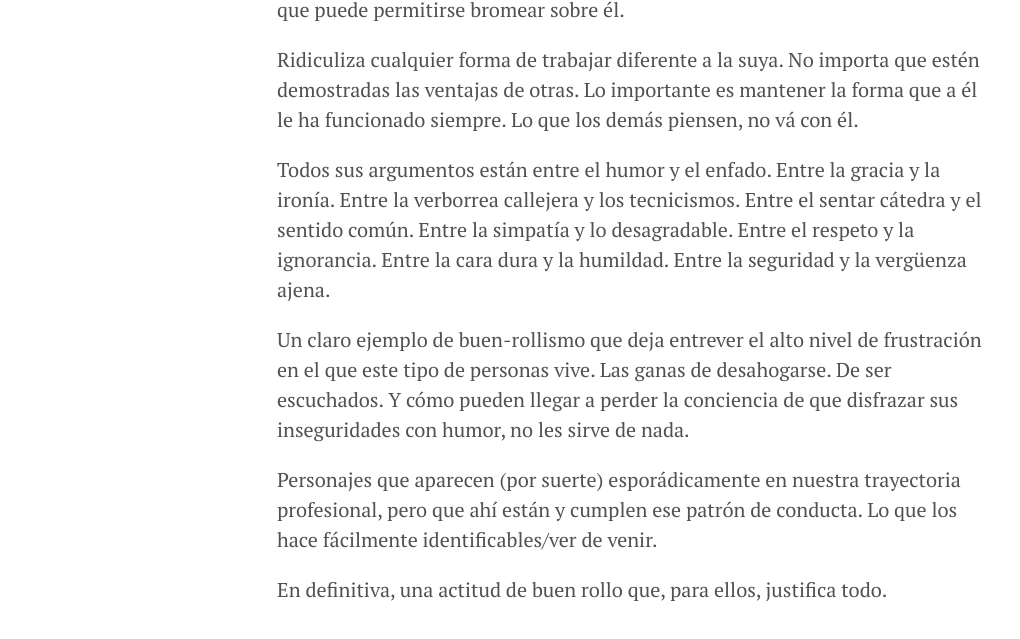
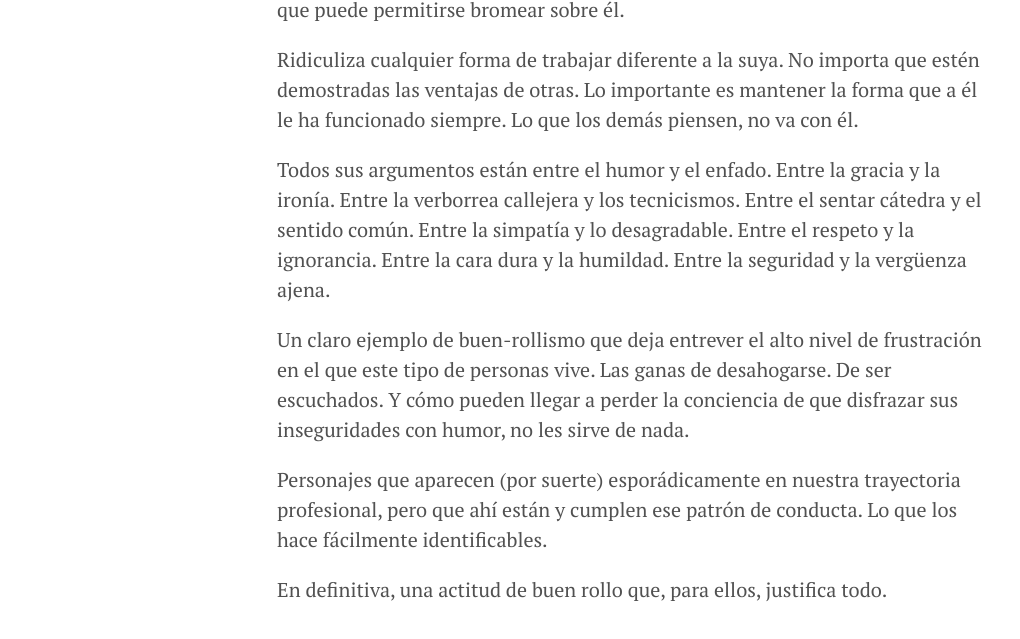
Before and after one commit to lsybarguen/franmarin.github.io, a Jekyll site: the page built from _posts/2018-09-22-cuando-el-buen-rollismo-justifica-todo.markdown, in a window 1280 px wide and 900 px high, scrolled down 2713 px. Shown: the part 214-853 px from the top of the window, without its empty margins (3-1023 px from the left). Built offline with Jekyll 4.4.1, drawn with Linux system fonts in a browser that asks for light colours.

Commit message:
Publishing new article

```diff
--- a/_posts/2018-09-22-cuando-el-buen-rollismo-justifica-todo.markdown
+++ b/_posts/2018-09-22-cuando-el-buen-rollismo-justifica-todo.markdown
@@ -52,12 +52,12 @@ Se trata de un video en el que un tipo de marketing hace un "show" repartiendo p
 
 Con tono de humor, intenta ridiculizar el uso de herramientas para la organizaci&oacute;n de proyectos y formas de trabajo, con alg&uacute;n que otro "puta mierda" y tecnicismo, para aparentar que domina el tema del que habla. Hasta tal nivel, que puede permitirse bromear sobre &eacute;l.
 
-Ridiculiza cualquier forma de trabajar diferente a la suya. No importa que est&eacute;n demostradas las ventajas de otras. Lo importante es mantener la forma que a &eacute;l le ha funcionado siempre. Lo que los dem&aacute;s piensen, no v&aacute; con &eacute;l.
+Ridiculiza cualquier forma de trabajar diferente a la suya. No importa que est&eacute;n demostradas las ventajas de otras. Lo importante es mantener la forma que a &eacute;l le ha funcionado siempre. Lo que los dem&aacute;s piensen, no va con &eacute;l.
 
 Todos sus argumentos est&aacute;n entre el humor y el enfado. Entre la gracia y la iron&iacute;a. Entre la verborrea callejera y los tecnicismos. Entre el sentar c&aacute;tedra y el sentido com&uacute;n. Entre la simpat&iacute;a y lo desagradable. Entre el respeto y la ignorancia. Entre la cara dura y la humildad. Entre la seguridad y la verg&uuml;enza ajena.
 
 Un claro ejemplo de buen-rollismo que deja entrever el alto nivel de frustraci&oacute;n en el que este tipo de personas vive. Las ganas de desahogarse. De ser escuchados. Y c&oacute;mo pueden llegar a perder la conciencia de que disfrazar sus inseguridades con humor, no les sirve de nada.
 
-Personajes que aparecen (por suerte) espor&aacute;dicamente en nuestra trayectoria profesional, pero que ah&iacute; est&aacute;n y cumplen ese patr&oacute;n de conducta. Lo que los hace f&aacute;cilmente identificables/ver de venir.
+Personajes que aparecen (por suerte) espor&aacute;dicamente en nuestra trayectoria profesional, pero que ah&iacute; est&aacute;n y cumplen ese patr&oacute;n de conducta. Lo que los hace f&aacute;cilmente identificables.
 
 En definitiva, una actitud de buen rollo que, para ellos, justifica todo.
```
